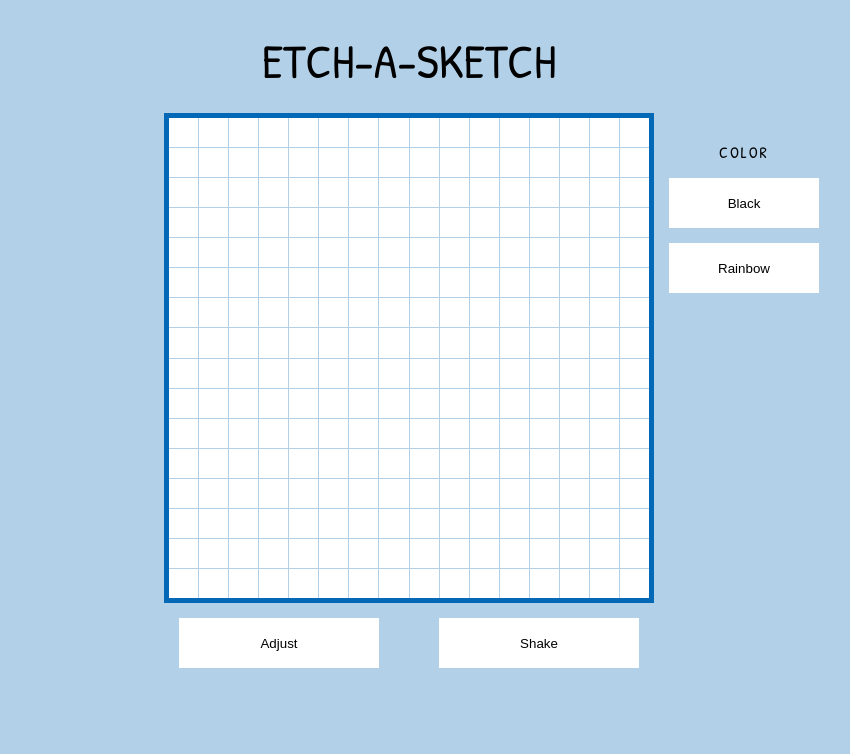
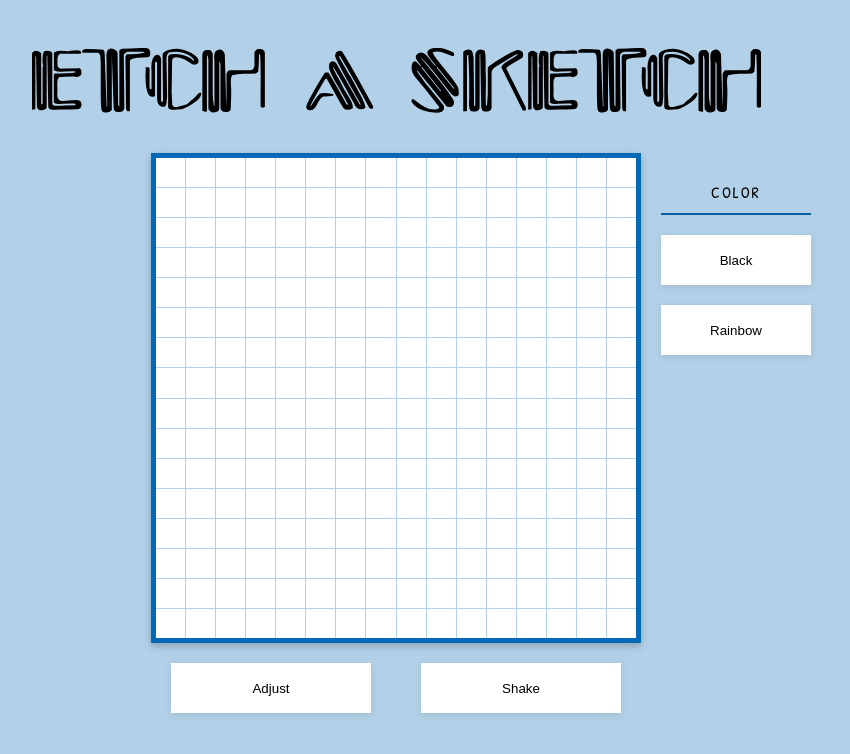
Before and after one commit to teapardee/odin-etch-a-sketch, a plain HTML site: page index.html in a window 1280 px wide. Shown: the whole page, without its empty margins (244-1094 px from the left). Drawn offline with Linux system fonts and the light colour scheme.

Commit message:
Update Header Image & Box Shadows

```diff
--- a/index.html
+++ b/index.html
@@ -5,6 +5,7 @@
     <meta http-equiv="X-UA-Compatible" content="IE=edge" />
     <meta name="viewport" content="width=device-width, initial-scale=1.0" />
     <title>Document</title>
+
     <link rel="stylesheet" href="styles.css" />
     <link rel="preconnect" href="https://fonts.googleapis.com" />
     <link rel="preconnect" href="https://fonts.gstatic.com" crossorigin />
@@ -15,7 +16,7 @@
     <script src="js-file.js" defer></script>
   </head>
   <body>
-    <div class="header">ETCH-A-SKETCH</div>
+    <img class="header" src="imgs/title.png" alt="image1.jpg" />
     <div class="grid-container">
       <div class="grid"></div>
     </div>
--- a/styles.css
+++ b/styles.css
@@ -1,8 +1,12 @@
+button {
+  padding: 0px;
+}
+
 /* Title */
 
 body {
   display: grid;
-  grid-template-columns: 400px auto 1fr;
+  grid-template-columns: 200px auto 200px;
   grid-template-rows: auto 1fr 1fr;
   justify-content: center;
   background-color: rgb(3, 104, 181, 0.3);
@@ -10,10 +14,10 @@ body {
 
 .header {
   display: flex;
-  grid-column: 2/3;
+  grid-column: 1/4;
   grid-row: 1/2;
-  justify-content: center;
-  margin: 20px;
+  justify-self: center;
+  margin: 40px;
   font-family: "Patrick Hand", cursive;
   font-size: 48px;
 }
@@ -23,20 +27,22 @@ body {
 .side-btn {
   min-height: 50px;
   min-width: 150px;
-  margin-left: 15px;
-  margin-top: 15px;
+  margin-left: 20px;
+  margin-top: 20px;
   background-color: white;
   color: black;
   border: none;
+  box-shadow: rgba(99, 99, 99, 0.2) 0px 2px 8px 0px;
 }
 
 .bottom-btn {
   min-height: 50px;
   min-width: 200px;
-  margin: 15px;
+  margin: 20px;
   background-color: white;
   color: black;
   border: none;
+  box-shadow: rgba(99, 99, 99, 0.2) 0px 2px 8px 0px;
 }
 
 .side-btn-header {
@@ -44,10 +50,12 @@ body {
   justify-content: center;
   align-items: flex-end;
   font-family: "Patrick Hand", cursive;
-  margin-left: 15px;
+  margin-left: 20px;
+  padding-bottom: 10px;
   min-height: 50px;
   min-width: 150px;
   letter-spacing: 2px;
+  border-bottom: rgb(3, 94, 163) 2px solid;
 }
 
 .side-btn-container {
@@ -94,6 +102,7 @@ body {
   grid-template-columns: repeat(16, 1fr);
   grid-template-rows: repeat(16, 1fr);
   gap: 1px;
+  box-shadow: rgba(0, 0, 0, 0.24) 0px 3px 8px;
 }
 
 .div-square {
```
Also changed, not shown: imgs/title.png (added).
